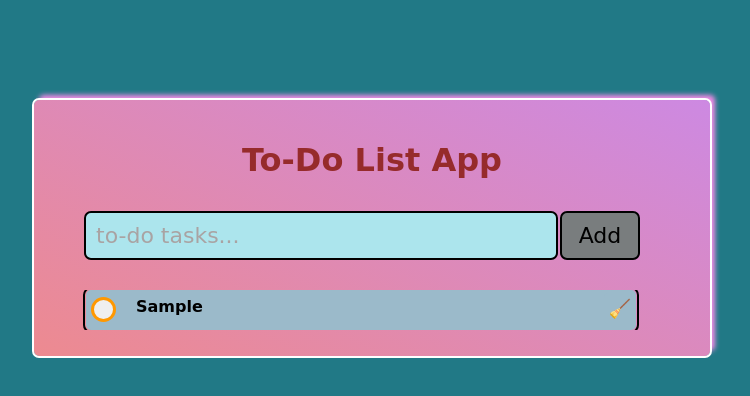
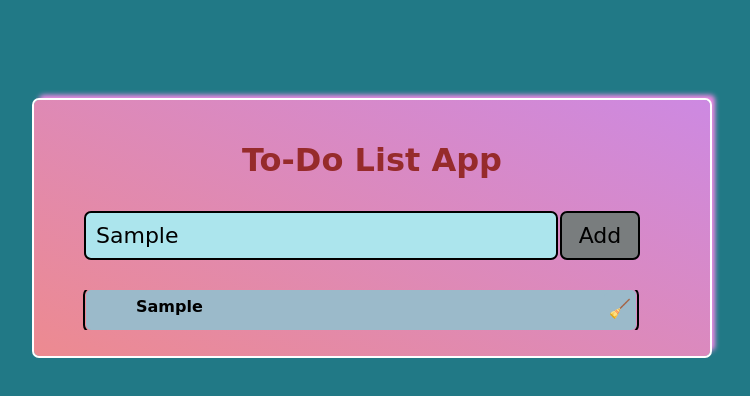
Before and after one commit to prasanna-27167896/to-do-list-app, a plain HTML site: page index.html in a window 1280 px wide. Both pictures are taken after typing "Sample" into the empty fields and a click on the button "Add". Shown: the whole page, without its empty margins (268-1018 px from the left). Drawn offline with Linux system fonts and the light colour scheme.

Commit message:
Updated Code

```diff
--- a/index.html
+++ b/index.html
@@ -12,7 +12,7 @@
         <h1>To-Do List App</h1>
         <div class="search">
           <input type="text" id="input" placeholder="to-do tasks..." />
-          <button id="btn" onclick="addTask()">Add</button>
+          <button id="btn">Add</button>
         </div>
         <ul id="list">
           <!-- add dynamically -->
--- a/script.js
+++ b/script.js
@@ -1,37 +1,32 @@
-let inputEl = document.getElementById("input");
-let btnEl = document.getElementById("btn");
-let ul = document.getElementById("list");
+const inputEl = document.getElementById("input");
+const buttonEl = document.getElementById("btn");
+const ul = document.getElementById("list");
 
 function addTask() {
   if (!inputEl.value.trim()) {
-    alert("please enter the task");
-  } else {
-    //create elementss
+    alert("Please enter a to-do task");
+    return;
+  }
 
-    const newList = document.createElement("li");
+  const li = document.createElement("li");
+  li.innerHTML = `<button class="button">🧹</button> <span>${inputEl.value}</span>`;
 
-    const check = document.createElement("button");
-    check.classList.add("dynamic");
-    check.addEventListener("click", () => {
-      span.classList.toggle("completed", check.checked);
-      check.classList.toggle("check-btn", check.checked);
-    });
+  li.querySelector("button").addEventListener("click", () => {
+    li.remove();
+    localStorage.setItem("tasks", ul.innerHTML);
+  });
 
-    const span = document.createElement("span");
-    span.textContent = inputEl.value;
+  ul.appendChild(li);
+  localStorage.setItem("tasks", ul.innerHTML);
+}
 
-    const button = document.createElement("button");
-    button.textContent = "🧹";
-    button.classList.add("button");
-    button.addEventListener("click", () => {
-      newList.remove();
-    });
+ul.innerHTML = localStorage.getItem("tasks") || "";
 
-    newList.appendChild(check);
-    newList.appendChild(span);
-    newList.appendChild(button);
+ul.querySelectorAll("li button").forEach((button) => {
+  button.addEventListener("click", () => {
+    button.parentElement.remove();
+    localStorage.setItem("tasks", ul.innerHTML);
+  });
+});
 
-    ul.appendChild(newList);
-  }
-  inputEl.value = "";
-}
+buttonEl.addEventListener("click", addTask);
```
